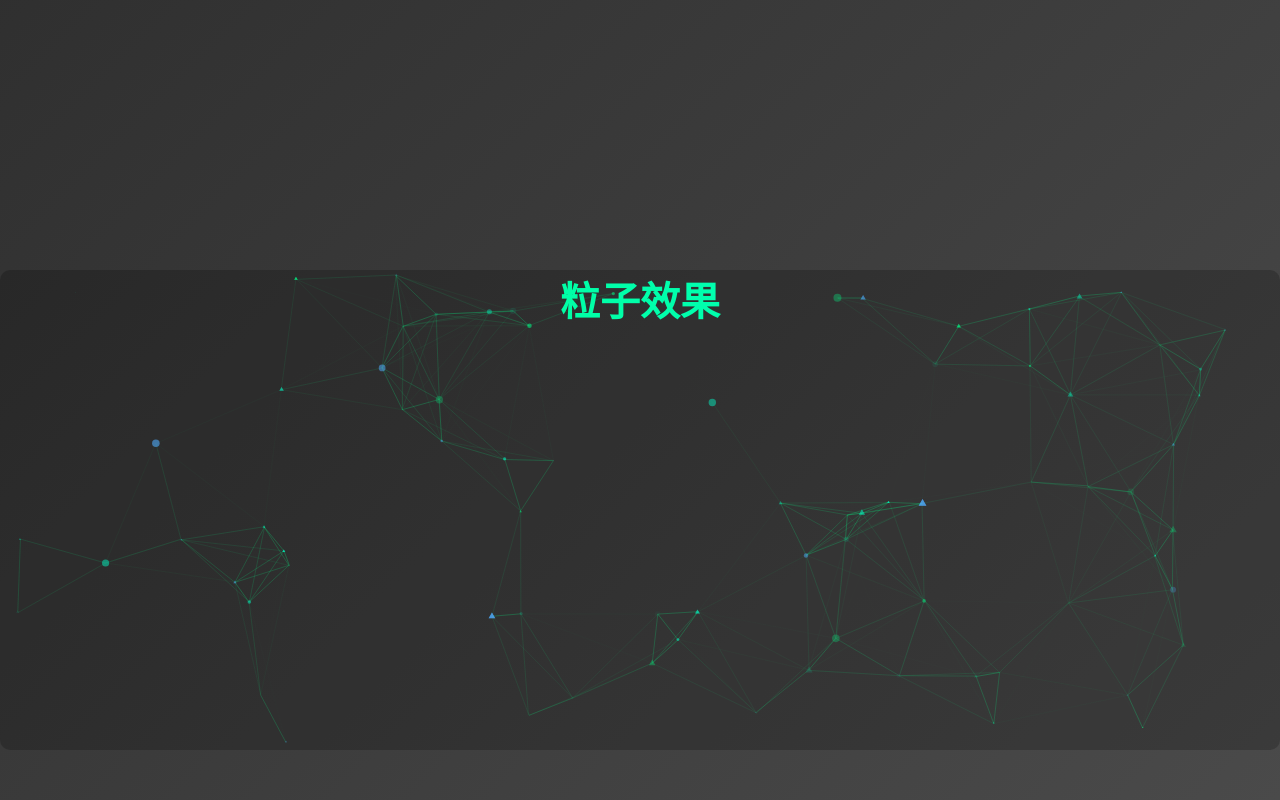
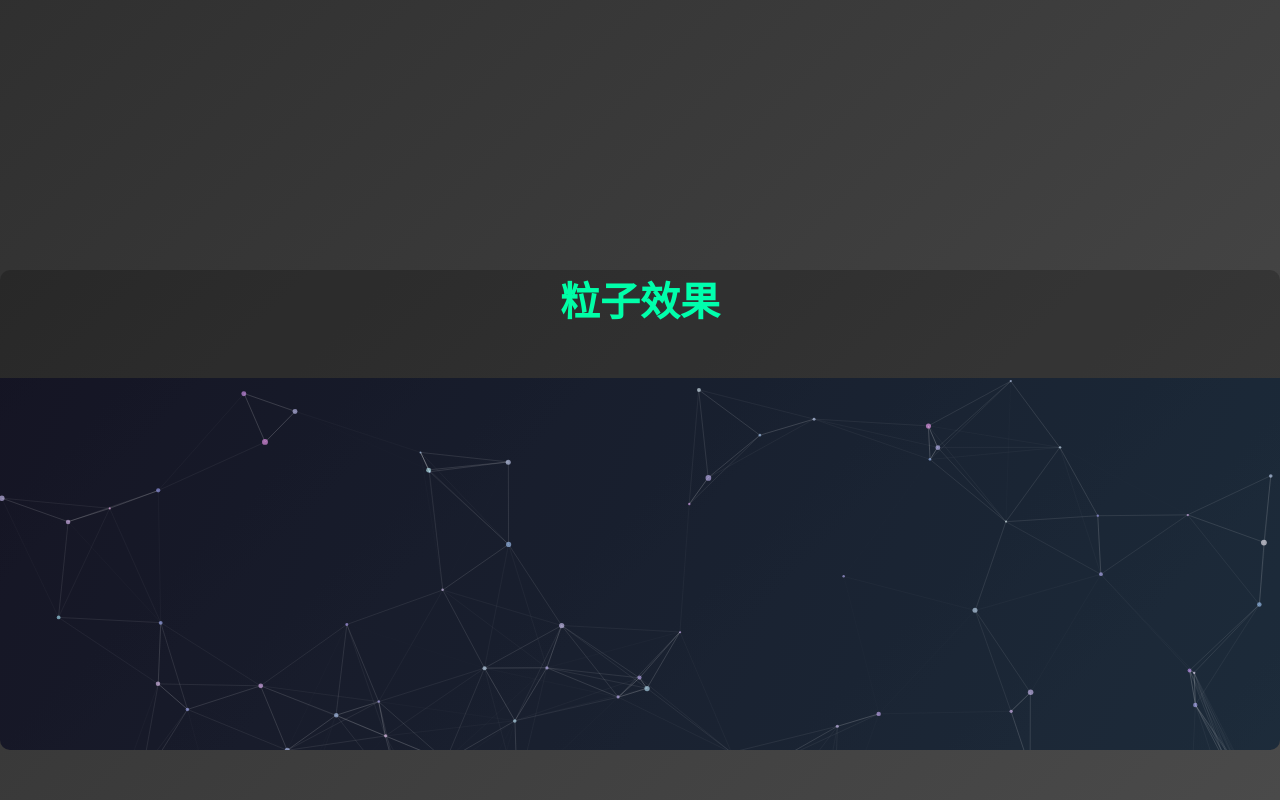
Before and after one commit to IICSC/Fourier-Visual, a plain HTML site: page anim/index.html in a window 1280 px wide. Shown: the part 1692-2492 px from the top of the page. Drawn offline with nearby package versions, Linux system fonts and the light colour scheme; animation ran at ten frames a second.

Commit message:
update anim

```diff
--- a/anim/index.html
+++ b/anim/index.html
@@ -14,6 +14,7 @@
     <link rel="canonical" href="https://你的网站地址.com">
 </head>
 <body>
+    <canvas id="particleCanvas"></canvas>
     <nav class="navbar" role="navigation" aria-label="主导航">
         <div class="logo" role="banner">动画展示</div>
         <button class="menu-toggle" aria-label="菜单" aria-expanded="false">
@@ -95,7 +96,9 @@
 
     <section class="particle-section">
         <h2 class="section-title">粒子效果</h2>
-        <div class="particle-container" id="particles"></div>
+        <div class="particle-container">
+            <canvas id="particleCanvas2"></canvas>
+        </div>
     </section>
 
     <div class="background-shapes">
--- a/anim/script.js
+++ b/anim/script.js
@@ -131,145 +131,6 @@ animatedElements.forEach(el => {
     el.style.willChange = 'transform';
 });
 
-// 优化粒子效果
-const particleConfig = {
-    particles: {
-        number: {
-            value: window.innerWidth < 768 ? 50 : 100, // 移动端减少粒子数量
-        },
-        color: {
-            value: ['#00ff88', '#00ffcc', '#4facfe']
-        },
-        shape: {
-            type: ['circle', 'triangle']
-        },
-        opacity: {
-            value: 0.6,
-            random: true
-        },
-        size: {
-            value: 4,
-            random: true
-        },
-        line_linked: {
-            enable: true,
-            distance: 150,
-            color: '#00ff88',
-            opacity: 0.3,
-            width: 1
-        },
-        move: {
-            enable: true,
-            speed: 3,
-            direction: 'none',
-            random: true,
-            straight: false,
-            out_mode: 'bounce',
-            bounce: true
-        }
-    },
-    interactivity: {
-        detect_on: 'canvas',
-        events: {
-            onhover: {
-                enable: true,
-                mode: ['grab', 'bubble']
-            },
-            onclick: {
-                enable: true,
-                mode: 'push'
-            },
-            resize: true
-        },
-        modes: {
-            grab: {
-                distance: 200,
-                line_linked: {
-                    opacity: 0.8
-                }
-            },
-            bubble: {
-                distance: 200,
-                size: 6,
-                duration: 0.3
-            }
-        }
-    }
-};
-
-// 页面滚动动画
-gsap.from('.hero-title', {
-    opacity: 0,
-    y: 50,
-    duration: 1,
-    scrollTrigger: {
-        trigger: '.hero',
-        start: 'top center',
-        toggleActions: 'play none none reverse'
-    }
-});
-
-gsap.from('.hero-subtitle', {
-    opacity: 0,
-    y: 30,
-    duration: 1,
-    delay: 0.3,
-    scrollTrigger: {
-        trigger: '.hero',
-        start: 'top center',
-        toggleActions: 'play none none reverse'
-    }
-});
-
-// 添加滚动时的视差效果
-gsap.to('.background-shapes', {
-    scrollTrigger: {
-        trigger: 'body',
-        start: 'top top',
-        end: 'bottom bottom',
-        scrub: 1
-    },
-    y: -100
-});
-
-// 导航栏滚动效果
-window.addEventListener('scroll', () => {
-    const navbar = document.querySelector('.navbar');
-    if (window.scrollY > 50) {
-        navbar.style.background = 'rgba(0, 0, 0, 0.9)';
-    } else {
-        navbar.style.background = 'rgba(0, 0, 0, 0.8)';
-    }
-});
-
-// 添加加载进度条
-const loadingScreen = document.createElement('div');
-loadingScreen.className = 'loading-screen';
-document.body.appendChild(loadingScreen);
-
-window.addEventListener('load', () => {
-    gsap.to('.loading-screen', {
-        opacity: 0,
-        duration: 0.5,
-        onComplete: () => loadingScreen.remove()
-    });
-});
-
-// 添加错误处理
-window.addEventListener('error', (e) => {
-    console.error('动画加载错误:', e);
-    // 可以添加错误提示UI
-});
-
-// 粒子效果降级处理
-try {
-    particlesJS('particles', particleConfig);
-} catch (error) {
-    console.warn('粒子效果加载失败，使用备用效果');
-    const particleContainer = document.getElementById('particles');
-    particleContainer.style.background = 'rgba(0, 255, 136, 0.1)';
-}
-
 // 添加主题切换功能
 const themes = {
     dark: {
@@ -398,3 +259,235 @@ gsap.from('.interactive-container', {
         toggleActions: 'play none none reverse'
     }
 });
+
+class Particle {
+    constructor(canvas) {
+        this.canvas = canvas;
+        this.x = Math.random() * canvas.width;
+        this.y = Math.random() * canvas.height;
+        this.speed = 0.3;  // 降低速度使动画更平滑
+        this.dx = Math.random() * 2 - 1;
+        this.dy = Math.random() * 2 - 1;
+        this.size = Math.random() * 2 + 1;  // 稍微调小粒子尺寸
+        this.color = `rgba(${Math.random() * 100 + 155}, ${Math.random() * 100 + 155}, 255, 0.6)`;  // 添加随机蓝色调
+    }
+
+    update() {
+        this.x += this.dx * this.speed;
+        this.y += this.dy * this.speed;
+
+        if (this.x < 0 || this.x > this.canvas.width) this.dx *= -1;
+        if (this.y < 0 || this.y > this.canvas.height) this.dy *= -1;
+    }
+
+    draw(ctx) {
+        ctx.beginPath();
+        ctx.arc(this.x, this.y, this.size, 0, Math.PI * 2);
+        ctx.fillStyle = this.color;
+        ctx.fill();
+    }
+}
+
+function initParticles() {
+    const canvas = document.getElementById('particleCanvas');
+    const ctx = canvas.getContext('2d');
+    const particles = [];
+
+    canvas.width = window.innerWidth;
+    canvas.height = window.innerHeight;
+
+    // 创建粒子
+    for (let i = 0; i < 100; i++) {
+        particles.push(new Particle(canvas));
+    }
+
+    function animate() {
+        ctx.clearRect(0, 0, canvas.width, canvas.height);
+
+        particles.forEach(particle => {
+            particle.update();
+            particle.draw(ctx);
+        });
+
+        requestAnimationFrame(animate);
+    }
+
+    animate();
+
+    // 处理窗口大小变化
+    window.addEventListener('resize', () => {
+        canvas.width = window.innerWidth;
+        canvas.height = window.innerHeight;
+    });
+}
+
+// 添加新的粒子效果初始化函数
+function initParticleSection() {
+    const canvas = document.querySelector('.particle-container canvas');
+    const ctx = canvas.getContext('2d');
+    const particles = [];
+    const maxDistance = 150; // 粒子之间连线的最大距离
+
+    function resizeCanvas() {
+        const container = canvas.parentElement;
+        canvas.width = container.offsetWidth;
+        canvas.height = container.offsetHeight;
+    }
+
+    resizeCanvas();
+
+    // 增加粒子数量
+    for (let i = 0; i < 80; i++) {
+        particles.push(new Particle(canvas));
+    }
+
+    // 绘制粒子之间的连线
+    function drawLines(particles) {
+        particles.forEach((particle1, i) => {
+            particles.slice(i + 1).forEach(particle2 => {
+                const dx = particle1.x - particle2.x;
+                const dy = particle1.y - particle2.y;
+                const distance = Math.sqrt(dx * dx + dy * dy);
+
+                if (distance < maxDistance) {
+                    const opacity = (1 - distance / maxDistance) * 0.5;
+                    ctx.beginPath();
+                    ctx.moveTo(particle1.x, particle1.y);
+                    ctx.lineTo(particle2.x, particle2.y);
+                    ctx.strokeStyle = `rgba(255, 255, 255, ${opacity})`;
+                    ctx.lineWidth = 0.5;
+                    ctx.stroke();
+                }
+            });
+        });
+    }
+
+    function animate() {
+        ctx.clearRect(0, 0, canvas.width, canvas.height);
+
+        // 添加渐变背景
+        const gradient = ctx.createLinearGradient(0, 0, canvas.width, canvas.height);
+        gradient.addColorStop(0, 'rgba(0, 0, 30, 0.5)');
+        gradient.addColorStop(1, 'rgba(0, 30, 60, 0.5)');
+        ctx.fillStyle = gradient;
+        ctx.fillRect(0, 0, canvas.width, canvas.height);
+
+        // 先绘制连线
+        drawLines(particles);
+
+        // 再绘制粒子
+        particles.forEach(particle => {
+            particle.update();
+            particle.draw(ctx);
+        });
+
+        // 添加鼠标交互
+        if (mousePosition.x !== undefined) {
+            particles.forEach(particle => {
+                const dx = particle.x - mousePosition.x;
+                const dy = particle.y - mousePosition.y;
+                const distance = Math.sqrt(dx * dx + dy * dy);
+
+                if (distance < maxDistance) {
+                    const opacity = (1 - distance / maxDistance) * 0.5;
+                    ctx.beginPath();
+                    ctx.moveTo(mousePosition.x, mousePosition.y);
+                    ctx.lineTo(particle.x, particle.y);
+                    ctx.strokeStyle = `rgba(255, 255, 255, ${opacity})`;
+                    ctx.lineWidth = 0.5;
+                    ctx.stroke();
+                }
+            });
+        }
+
+        requestAnimationFrame(animate);
+    }
+
+    // 添加鼠标交互
+    const mousePosition = {};
+    canvas.addEventListener('mousemove', (e) => {
+        const rect = canvas.getBoundingClientRect();
+        mousePosition.x = e.clientX - rect.left;
+        mousePosition.y = e.clientY - rect.top;
+    });
+
+    canvas.addEventListener('mouseleave', () => {
+        mousePosition.x = undefined;
+        mousePosition.y = undefined;
+    });
+
+    animate();
+
+    // 处理窗口大小变化
+    window.addEventListener('resize', resizeCanvas);
+}
+
+// 修改页面加载事件
+window.addEventListener('load', () => {
+    initParticles(); // 背景粒子效果
+    initParticleSection(); // 粒子部分的效果
+});
+
+// 页面滚动动画
+gsap.from('.hero-title', {
+    opacity: 0,
+    y: 50,
+    duration: 1,
+    scrollTrigger: {
+        trigger: '.hero',
+        start: 'top center',
+        toggleActions: 'play none none reverse'
+    }
+});
+
+gsap.from('.hero-subtitle', {
+    opacity: 0,
+    y: 30,
+    duration: 1,
+    delay: 0.3,
+    scrollTrigger: {
+        trigger: '.hero',
+        start: 'top center',
+        toggleActions: 'play none none reverse'
+    }
+});
+
+// 添加滚动时的视差效果
+gsap.to('.background-shapes', {
+    scrollTrigger: {
+        trigger: 'body',
+        start: 'top top',
+        end: 'bottom bottom',
+        scrub: 1
+    },
+    y: -100
+});
+
+// 导航栏滚动效果
+window.addEventListener('scroll', () => {
+    const navbar = document.querySelector('.navbar');
+    if (window.scrollY > 50) {
+        navbar.style.background = 'rgba(0, 0, 0, 0.9)';
+    } else {
+        navbar.style.background = 'rgba(0, 0, 0, 0.8)';
+    }
+});
+
+// 添加加载进度条
+const loadingScreen = document.createElement('div');
+loadingScreen.className = 'loading-screen';
+document.body.appendChild(loadingScreen);
+
+window.addEventListener('load', () => {
+    gsap.to('.loading-screen', {
+        opacity: 0,
+        duration: 0.5,
+        onComplete: () => loadingScreen.remove()
+    });
+});
+
+// 添加错误处理
+window.addEventListener('error', (e) => {
+    console.error('动画加载错误:', e);
+    // 可以添加错误提示UI
+});
--- a/anim/styles.css
+++ b/anim/styles.css
@@ -314,6 +314,12 @@ body {
 }
 
 .particle-container {
+    position: relative;
+    width: 100%;
+    height: 100%;
+}
+
+.particle-container canvas {
     position: absolute;
     top: 0;
     left: 0;
@@ -442,3 +448,12 @@ body {
     transform: translateY(-2px);
     box-shadow: 0 5px 15px rgba(0, 255, 136, 0.3);
 }
+
+#particleCanvas {
+    position: fixed;
+    top: 0;
+    left: 0;
+    width: 100%;
+    height: 100%;
+    z-index: -1;
+}
```
